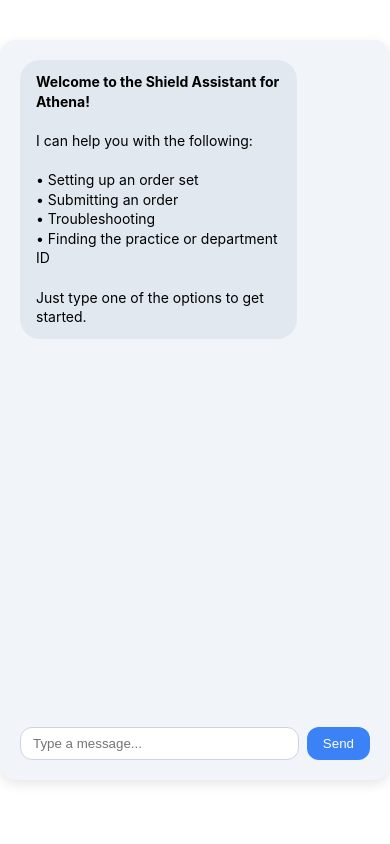
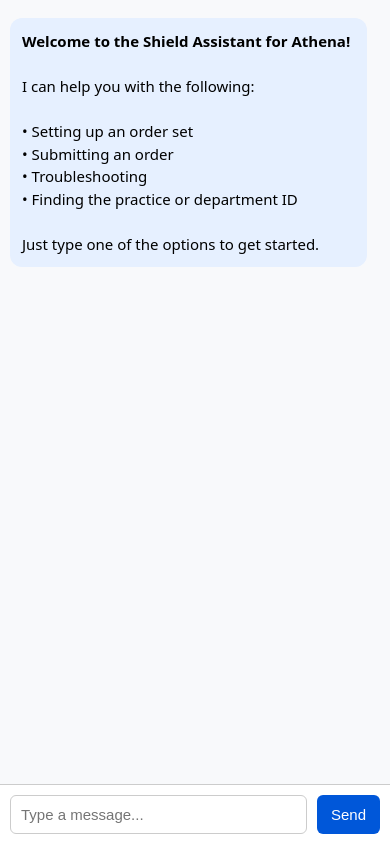
Before and after one commit to ncebalo/athena-assistant, a React (Create React App) app: page / in a window 390 px wide. Built offline with nearby package versions, Linux system fonts and the light colour scheme.

Commit message:
Fix mobile keyboard layout and responsiveness

```diff
--- a/src/Chat.css
+++ b/src/Chat.css
@@ -1,61 +1,95 @@
+html, body {
+  margin: 0;
+  padding: 0;
+  height: 100%;
+  font-family: system-ui, sans-serif;
+  -webkit-overflow-scrolling: touch;
+  overscroll-behavior-y: none;
+}
+
 .chat-window {
-  background-color: #f1f5f9;
-  border-radius: 16px;
-  max-width: 600px;
-  height: 700px;
-  margin: 40px auto;
-  padding: 20px;
-  box-shadow: 0px 4px 12px rgba(0, 0, 0, 0.1);
+  height: 100dvh; /* dynamic vh handles mobile keyboard */
   display: flex;
   flex-direction: column;
+  overflow: hidden;
+  background: #f8f9fb;
+  max-width: 100%;
 }
 
 .chat-messages {
   flex: 1;
+  overflow-y: auto;
+  padding: 10px;
+  box-sizing: border-box;
+  scroll-behavior: smooth;
+}
+
+.chat-input {
   display: flex;
-  flex-direction: column;
-  gap: 12px;
-  overflow-y: auto;
-  margin-bottom: 12px;
+  padding: 10px;
+  border-top: 1px solid #ccc;
+  background: white;
+  position: sticky;
+  bottom: 0;
+  z-index: 2;
+  width: 100%;
+  box-sizing: border-box;
+}
+
+.chat-input input {
+  flex: 1;
+  padding: 12px;
+  font-size: 16px;
+  border: 1px solid #ccc;
+  border-radius: 6px;
+  max-width: 100%;
+}
+
+.chat-input button {
+  margin-left: 10px;
+  padding: 12px 16px;
+  font-size: 16px;
+  border: none;
+  background-color: #0057d9;
+  color: white;
+  border-radius: 6px;
+  cursor: pointer;
 }
 
 .chat-bubble {
-  max-width: 70%;
-  padding: 12px 16px;
-  border-radius: 20px;
-  font-size: 14px;
-  line-height: 1.4;
+  margin: 8px 0;
+  padding: 12px;
+  border-radius: 12px;
+  max-width: 85%;
+  line-height: 1.5;
+  word-wrap: break-word;
+  font-size: 16px;
 }
 
 .chat-bubble.bot {
-  background-color: #e2e8f0;
+  background-color: #e6f0ff;
   align-self: flex-start;
 }
 
 .chat-bubble.user {
-  background-color: #3b82f6;
-  color: white;
+  background-color: #d1ffd6;
   align-self: flex-end;
 }
 
-.chat-input {
-  display: flex;
-  gap: 8px;
-  margin-top: auto;
+/* For smaller screens */
+@media screen and (max-width: 600px) {
+  .chat-bubble {
+    font-size: 15px;
+    max-width: 90%;
   }
 
   .chat-input input {
-  flex: 1;
-  padding: 8px 12px;
-  border-radius: 12px;
-  border: 1px solid #cbd5e1;
+    font-size: 15px;
+    padding: 10px;
   }
 
   .chat-input button {
-  background-color: #3b82f6;
-  color: white;
-  padding: 8px 16px;
-  border: none;
-  border-radius: 12px;
-  cursor: pointer;
+    font-size: 15px;
+    padding: 10px 14px;
   }
+}
--- a/src/Chat.js
+++ b/src/Chat.js
@@ -1,3 +1,4 @@
+// ✅ Chat.js
 import React, { useState, useEffect, useRef } from 'react';
 import './Chat.css';
 
@@ -21,38 +22,25 @@
   const messagesEndRef = useRef(null);
 
   const orderSetSteps = [
-    `Let's get started with creating an order set.<br /><br />
-At the top of the screen, you'll see a <strong>purple menu bar</strong>. On the far right side of this bar, there is a <strong>gear icon ⚙️</strong>.<br /><br />
-Please click on the gear icon to open the configuration menu, then select <strong>Order Sets</strong>.<br /><br />
-When you see the <strong>Manage My Order Sets</strong> screen, type <em>OK</em> or <em>Yes</em> to continue.`,
-
-    `In the middle of the page, you'll see a section titled <strong>My Order Sets</strong>.<br /><br />
-Right below it is a hyperlink labeled <strong>"Add New"</strong>. Please click on it.<br /><br />
-<img src="/Addnew.png" alt="Add New button screenshot" style="max-width:100%; border-radius: 10px; box-shadow: 0 2px 6px rgba(0,0,0,0.1); margin-top: 10px;" />`,
-
-    `This will take you to the page where you can add the order set.<br /><br />
-Locate the section labeled <strong>Add Order Set</strong>.<br /><br />
-Right below it, you'll see a field labeled <strong>Order Set Name</strong>.<br />
-Click into the field next to it and type <strong>Shield</strong> — this is what we will name the order set.<br /><br />
-<img src="/nameorderset.png" alt="Order Set Name screenshot" style="max-width:100%; border-radius: 10px; box-shadow: 0 2px 6px rgba(0,0,0,0.1); margin-top: 10px;" />`,
-
-    `Have you named your order set?<br /><br />When you're ready, type <em>Yes</em> or <em>OK</em> to continue.`,
-
-    `Great! Let’s add the diagnosis codes.<br /><br />
-Scroll further down the page to the section labeled <strong>Diagnosis and Orders Detail</strong>.<br /><br />
-You’ll see a <strong>light blue bar</strong> and just below that, a <strong>purple bar</strong> with several tabs or square boxes for different order types.<br /><br />
-Look for the tab labeled <strong>Lab</strong> and click on it.<br /><br />
-<img src="/ordersdiagnosis.png" alt="Diagnosis and Orders Detail screenshot" style="max-width:100%; border-radius: 10px; box-shadow: 0 2px 6px rgba(0,0,0,0.1); margin-top: 10px;" />`,
-
-    `This is where you’ll set the <strong>receiving facility</strong>.<br /><br />
-You’ll see a <strong>search box</strong>, and to the right of it, a hyperlink that says <strong>Select Facility</strong>.<br /><br />
-Click on that hyperlink.<br /><br />
-This will bring up a window with the heading <strong>Add a Receiver</strong>.<br /><br />
-Do you see this window?`,
+    `At the top of the screen, you'll see a purple menu bar. On the far right side of this menu bar, there's a gear icon ⚙️. Please click on the gear icon to open the configuration menu and click on Order Sets.`,
+    `When you see the Manage My Order Sets screen, type OK or Yes to proceed to the next step.`,
+    `In the middle of the page, you'll see a section titled <strong>My Order Sets</strong>. Right below it is a hyperlink labeled <strong>"Add New"</strong>. Please click on it.<br /><br /><img src="/AddNew.png" alt="Add New" style="max-width:100%; border-radius: 12px; box-shadow: 0px 2px 6px rgba(0,0,0,0.15);" />`,
+    `This will take you to the page where you can add the order set.<br /><br />Locate the section labeled <strong>Add Order Set</strong>.<br /><br />Right below it, you'll see a field labeled <strong>Order Set Name</strong>. Click into the field next to it and type <strong>Shield</strong> — this is what we will name the order set.<br /><br /><img src="/nameorderset.png" alt="Order Set Name" style="max-width:100%; border-radius: 12px; box-shadow: 0px 2px 6px rgba(0,0,0,0.15);" />`,
+    `Have you named your order set?`,
+    `Great! Let's add the diagnosis codes.<br /><br />Scroll further down the page to the section labeled <strong>Diagnosis and Orders Detail</strong>.<br /><br />You’ll see a light blue bar and just below that, a purple bar with several tabs or square boxes for different order types.<br /><br />Look for the tab labeled <strong>Lab</strong> and click on it.<br /><br /><img src="/ordersdiagnosis.png" alt="Diagnosis Tab" style="max-width:100%; border-radius: 12px; box-shadow: 0px 2px 6px rgba(0,0,0,0.15);" />`,
+    `This is where you set the receiving facility.<br /><br />You will see a search box and to the right of it you will see a hyperlink that says <strong>Select Facility</strong>. Click on that hyperlink.<br /><br />This will bring up a window with a heading <strong>Add a Receiver</strong>. Do you see this?`
   ];
 
   useEffect(() => {
     messagesEndRef.current?.scrollIntoView({ behavior: "smooth" });
+
+    // Scroll again after image loads
+    const images = document.querySelectorAll(".chat-bubble.bot img");
+    images.forEach((img) => {
+      img.onload = () => {
+        messagesEndRef.current?.scrollIntoView({ behavior: "smooth" });
+      };
+    });
   }, [messages]);
 
   const handleSend = () => {
@@ -67,82 +55,31 @@
       if (lowerInput.includes("order set")) {
         setContext("orderSet");
         setStep(1);
-        botReply = { sender: "bot", text: orderSetSteps[0], isHTML: true };
-      } else if (lowerInput.includes("practice")) {
-        setContext("practiceId");
-        botReply = {
-          sender: "bot",
-          text: `To find the practice ID, click the username in the top-right corner. A box will appear labeled “Practice” with the name and ID.`,
-        };
-      } else if (lowerInput.includes("department")) {
-        setContext("departmentId");
-        botReply = {
-          sender: "bot",
-          text: `In Athena, look for a box at the bottom-right with the department name. Click the caret to view all departments.`,
-        };
-      } else if (lowerInput.includes("submit")) {
-        setContext("submitOrder");
-        botReply = {
-          sender: "bot",
-          text: "To submit an order: open the patient chart > click ‘Encounter’ > choose ‘Order Set’ > select 'Shield' > complete AOE and sign.",
-        };
-      } else if (lowerInput.includes("troubleshoot")) {
-        setContext("troubleshooting");
-        botReply = {
-          sender: "bot",
-          text: "What issue are you experiencing? I can help with login, missing orders, or visibility.",
-        };
+        botReply = { sender: "bot", text: orderSetSteps[0] };
       } else {
         botReply = {
           sender: "bot",
-          text: "Please type one of the following: order set, submit an order, troubleshooting, practice ID, or department ID.",
+          text: "I'm sorry, I didn’t catch that. Please type one of the following: order set, submit an order, troubleshooting, practice ID, or department ID.",
         };
       }
     } else if (context === "orderSet") {
-      if (step >= 1 && step <= 5) {
-        if (["yes", "ok"].some(word => lowerInput.includes(word))) {
-          const nextStep = step + 1;
+      if (lowerInput.includes("yes") || lowerInput.includes("ok")) {
+        const nextStep = step + 1;
+        if (nextStep < orderSetSteps.length) {
           setStep(nextStep);
-          botReply = {
-            sender: "bot",
-            text: orderSetSteps[step],
-            isHTML: true,
-          };
-        } else if (lowerInput.includes("no") && step === 4) {
-          botReply = {
-            sender: "bot",
-            text: `<strong>No problem!</strong><br />Here's what the screen should look like:<br /><br />
-            <img src="/No Diagnosis.png" alt="No Diagnosis screen" style="max-width:100%; border-radius: 12px; box-shadow: 0px 2px 6px rgba(0,0,0,0.15);" />`,
-            isHTML: true,
-          };
+          botReply = { sender: "bot", text: orderSetSteps[nextStep], isHTML: true };
         } else {
           botReply = {
             sender: "bot",
-            text: "Please respond with OK or Yes to continue.",
+            text: `That's all for the order set setup! Let me know if you want to restart or need help with another topic.`
           };
         }
-      } else if (step === 6 && ["yes", "ok"].some(word => lowerInput.includes(word))) {
-        setContext(null);
-        setStep(0);
-        botReply = {
-          sender: "bot",
-          text: "Perfect — you're almost there! Let me know if you'd like help selecting the Shield facility or saving the order set.",
-        };
       } else {
         botReply = {
           sender: "bot",
-          text: "Thanks! You can ask about submitting an order, practice ID, department ID, or troubleshooting.",
+          text: `Let me know when you're ready to continue.`
         };
-        setContext(null);
-        setStep(0);
       }
-    } else {
-      setContext(null);
-      setStep(0);
-      botReply = {
-        sender: "bot",
-        text: `Is there anything else I can help with? Try: order set, submit an order, troubleshooting, practice ID, or department ID.`,
-      };
     }
 
     newMessages.push(botReply);
```
Lines whose indentation alone changed are shown as unchanged.
